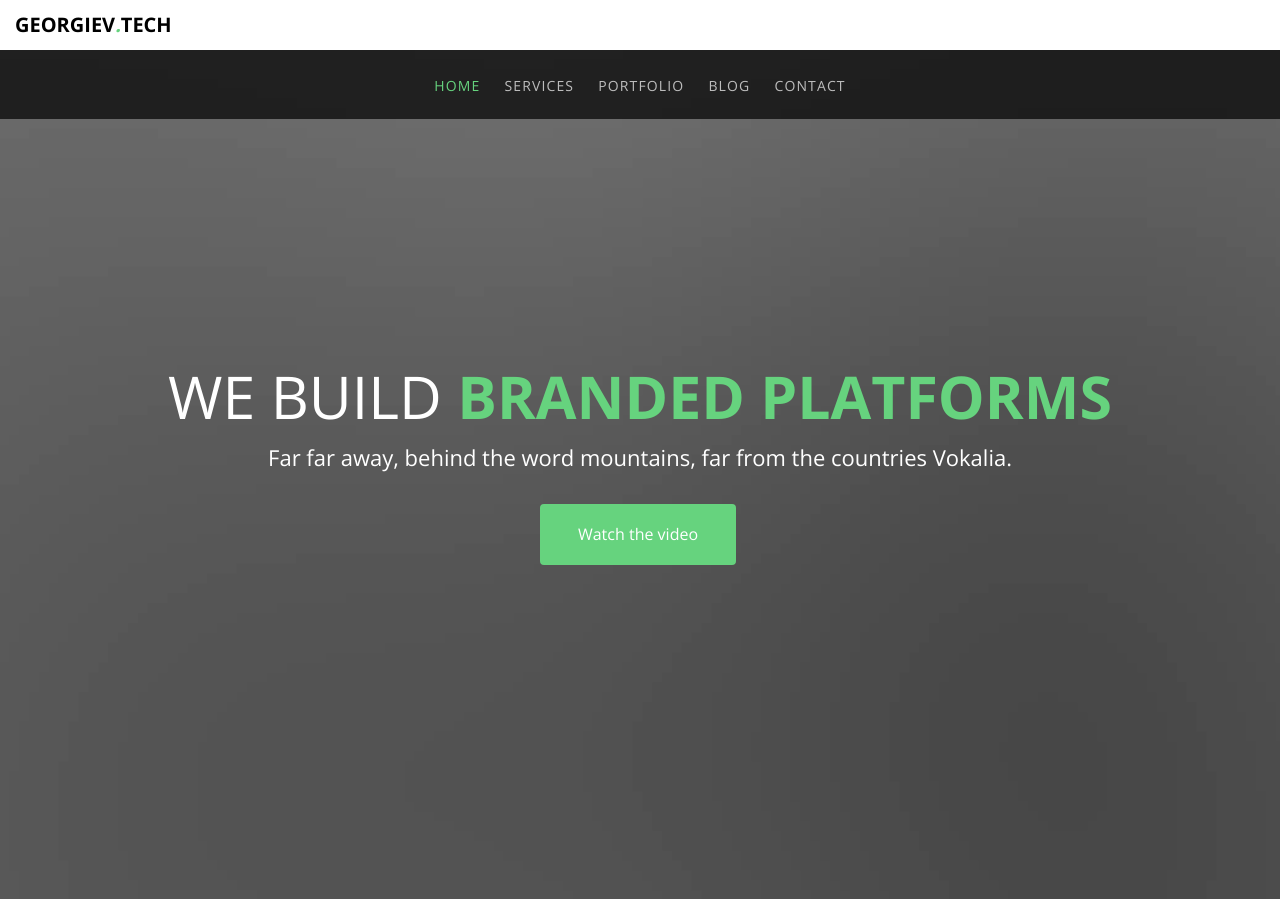
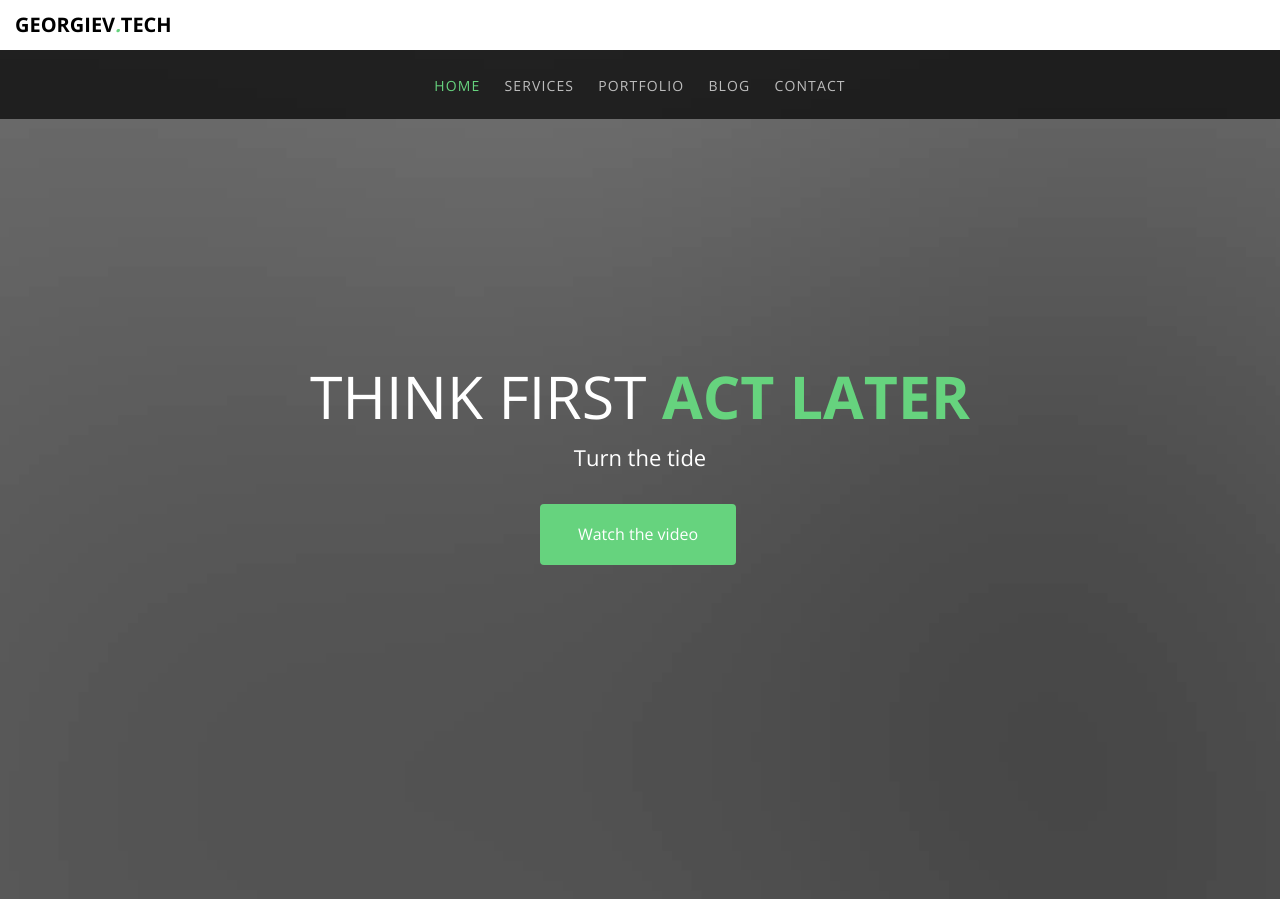
Before and after one commit to crawler4o/Georgiev_Tech, a Django app: page / in a window 1280 px wide. Shown: the top 899 px of the page. Run offline with Django 3.2, Linux system fonts and the light colour scheme; some libraries are stand-ins or nearby versions; some web fonts are replaced.

Commit message:
template_update

```diff
--- a/Templates/index.html
+++ b/Templates/index.html
@@ -113,8 +113,8 @@
 		<div class="gtco-container">
 			<div class="row row-mt-15em">
 				<div class="col-md-12 mt-text text-center animate-box" data-animate-effect="fadeInUp">
-					<h1>We Build <strong>Branded Platforms</strong></h1>
-					<h2>Far far away, behind the word mountains, far from the countries Vokalia.</h2>
+					<h1>Think first <strong>Act later</strong></h1>
+					<h2>Turn the tide</h2>
 					<div class="text-center"><a href="https://youtu.be/kRPGPAnPNa8" class="btn btn-primary btn-lg popup-vimeo">Watch the video</a></div>
 				</div>
 			</div>
```
